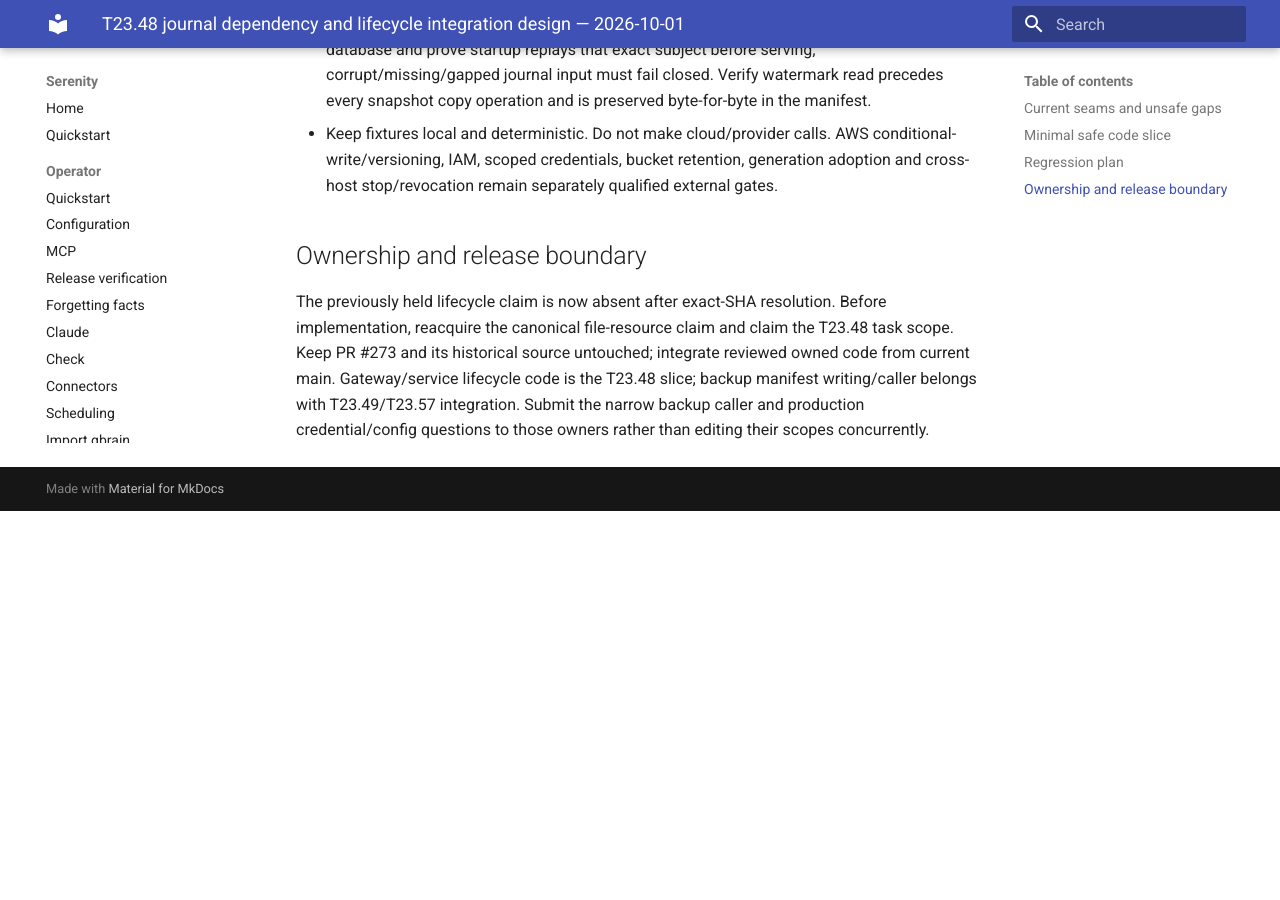
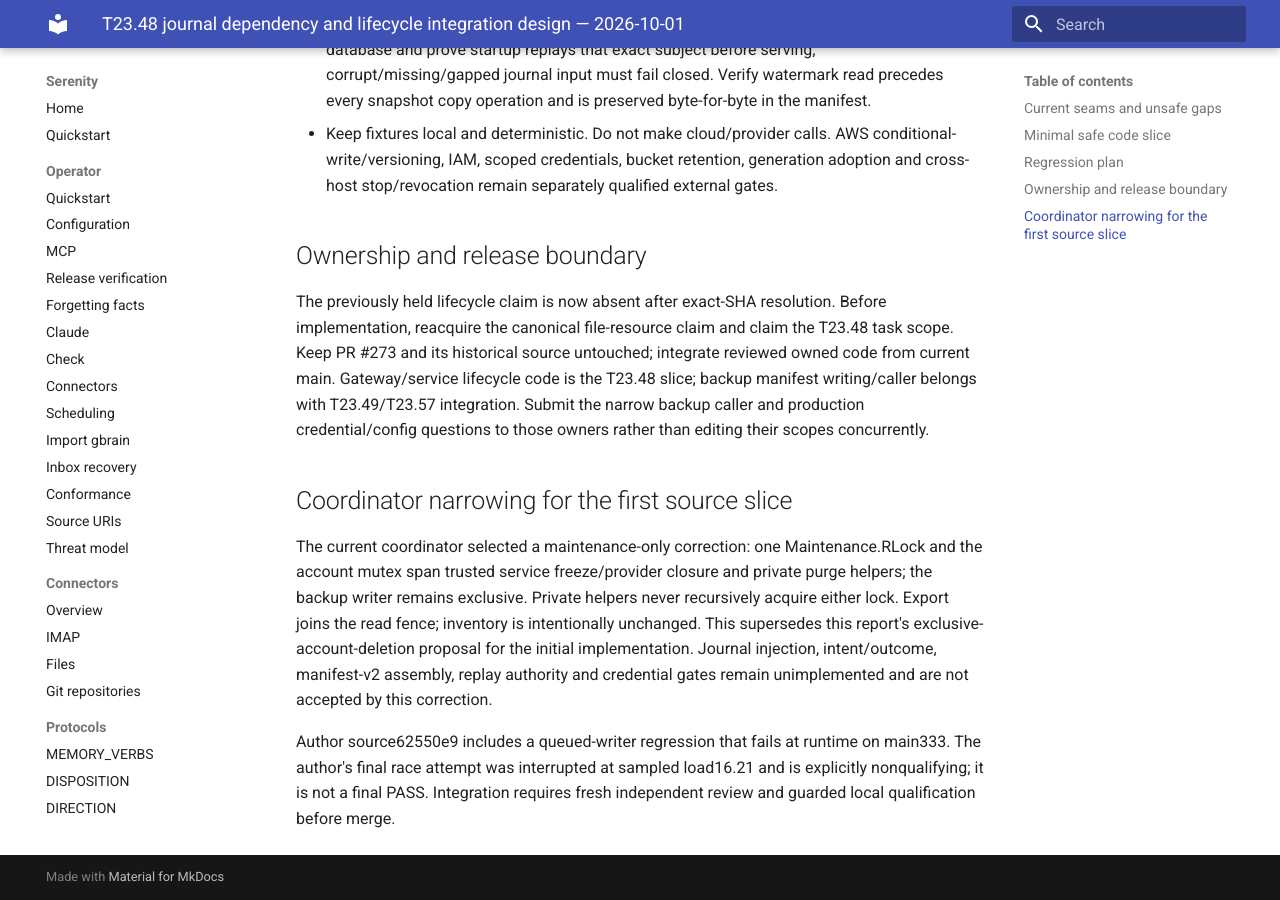
Before and after one commit to sirerun/serenity, an MkDocs documentation site: the page built from docs/plans/t23-48-journal-lifecycle-integration-design-2026-10-01.md, in a window 1280 px wide and 900 px high, scrolled down 2865 px. Built offline with MkDocs 1.6.1 and Material for MkDocs 9.7.7, drawn with Linux system fonts in a browser that asks for light colours; before the commit the page ends 3376 px from its top, so only the background shows below that.

Commit message:
docs: narrow first lifecycle slice to shared maintenance fencing

```diff
--- a/docs/plans/t23-48-journal-lifecycle-integration-design-2026-10-01.md
+++ b/docs/plans/t23-48-journal-lifecycle-integration-design-2026-10-01.md
@@ -31,3 +31,9 @@ The smallest independently testable implementation is the injected journal plus
 ## Ownership and release boundary
 
 The previously held lifecycle claim is now absent after exact-SHA resolution. Before implementation, reacquire the canonical file-resource claim and claim the T23.48 task scope. Keep PR #273 and its historical source untouched; integrate reviewed owned code from current main. Gateway/service lifecycle code is the T23.48 slice; backup manifest writing/caller belongs with T23.49/T23.57 integration. Submit the narrow backup caller and production credential/config questions to those owners rather than editing their scopes concurrently.
+
+## Coordinator narrowing for the first source slice
+
+The current coordinator selected a maintenance-only correction: one Maintenance.RLock and the account mutex span trusted service freeze/provider closure and private purge helpers; the backup writer remains exclusive. Private helpers never recursively acquire either lock. Export joins the read fence; inventory is intentionally unchanged. This supersedes this report's exclusive-account-deletion proposal for the initial implementation. Journal injection, intent/outcome, manifest-v2 assembly, replay authority and credential gates remain unimplemented and are not accepted by this correction.
+
+Author source62550e9 includes a queued-writer regression that fails at runtime on main333. The author's final race attempt was interrupted at sampled load16.21 and is explicitly nonqualifying; it is not a final PASS. Integration requires fresh independent review and guarded local qualification before merge.
```
